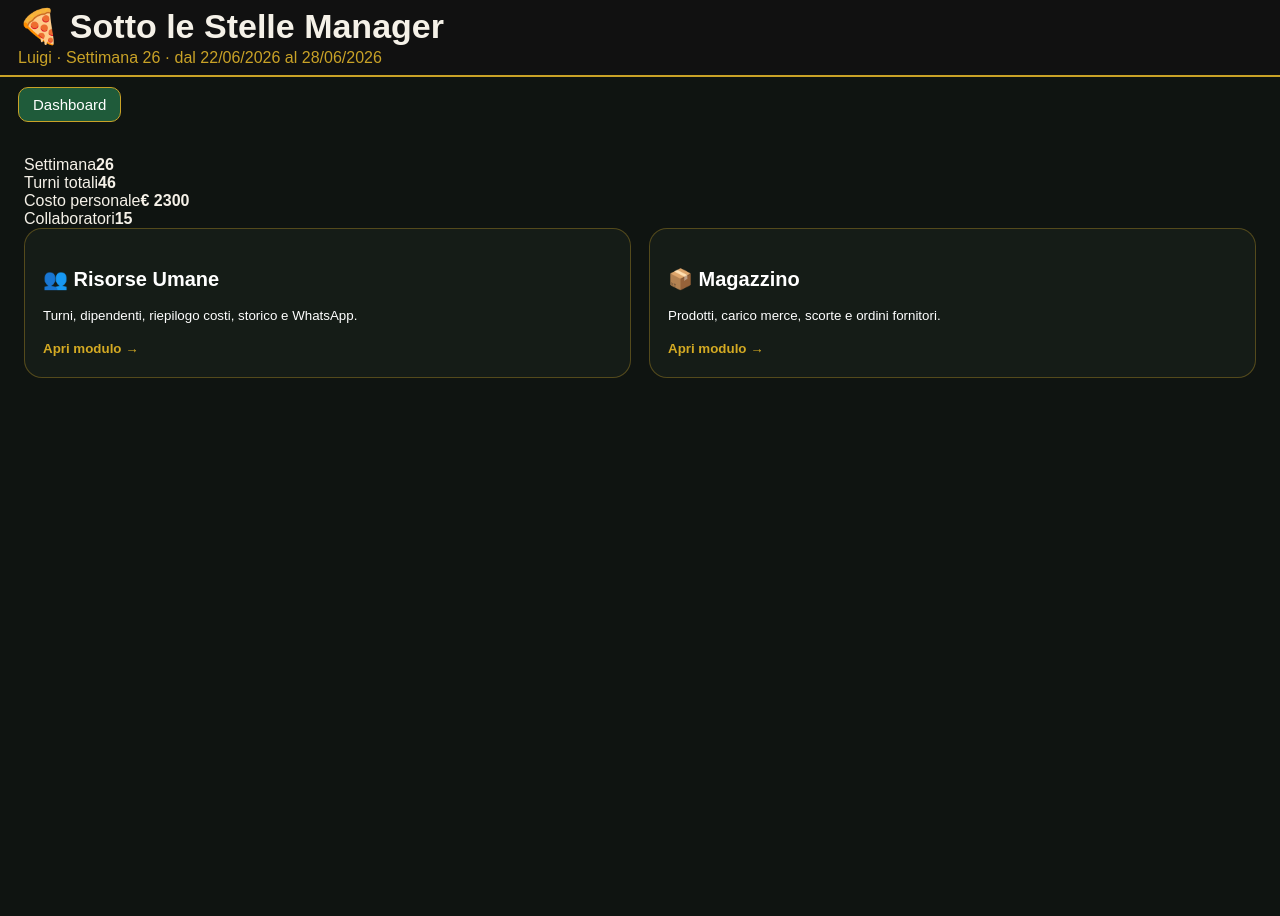
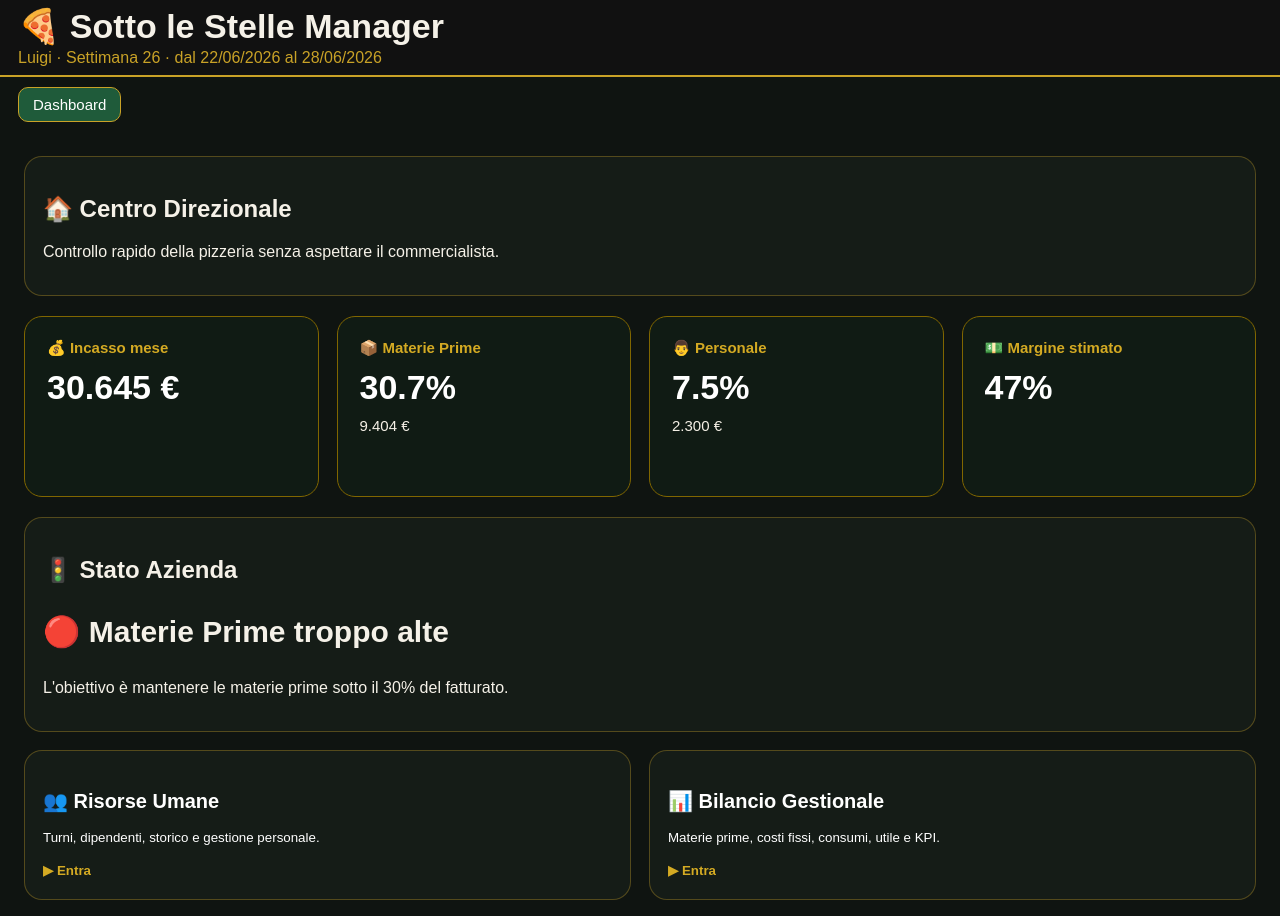
Before and after one commit to foodanddrinksrl/SottoLeStelleManager, a Next.js app: page / in a window 1280 px wide. Shown: the top 916 px of the page. Before the commit the page ends 800 px from the top, so only its background shows below. Built offline with nearby package versions, Linux system fonts and the light colour scheme.

Commit message:
V6.0 centro direzionale e controllo gestione

```diff
--- a/app/components/Dashboard.tsx
+++ b/app/components/Dashboard.tsx
@@ -4,35 +4,149 @@ export function Dashboard({
   week,
   onOpenCalendar,
   onOpenMagazzino,
+  onOpenBilancio,
 }: {
   totals: any;
   employeeCount: number;
   week: number;
   onOpenCalendar: () => void;
   onOpenMagazzino: () => void;
+  onOpenBilancio: () => void;
 }) {
+
+  const incasso = 30645;
+  const materiePrime = 9404;
+  const personale = totals?.costo || 2300;
+
+  const percMaterie = (materiePrime / incasso) * 100;
+  const percPersonale = (personale / incasso) * 100;
+  const utile = 47;
+
+  const euro = (v:number)=>
+    new Intl.NumberFormat("it-IT",{
+      style:"currency",
+      currency:"EUR",
+      maximumFractionDigits:0
+    }).format(v);
+
   return (
+
 <section>
+
+<div className="card">
+<h2>🏠 Centro Direzionale</h2>
+
+<p className="muted">
+Controllo rapido della pizzeria senza aspettare il commercialista.
+</p>
+
+</div>
+
 <div className="dashboard">
-        <div className="kpi gold"><span>Settimana</span><strong>{week}</strong></div>
-        <div className="kpi"><span>Turni totali</span><strong>{totals.turni}</strong></div>
-        <div className="kpi green"><span>Costo personale</span><strong>€ {totals.costo.toFixed(0)}</strong></div>
-        <div className="kpi"><span>Collaboratori</span><strong>{employeeCount}</strong></div>
+
+<div className="kpi">
+<span>💰 Incasso mese</span>
+<strong>{euro(incasso)}</strong>
+</div>
+
+<div className="kpi">
+<span>📦 Materie Prime</span>
+<strong>{percMaterie.toFixed(1)}%</strong>
+<small>{euro(materiePrime)}</small>
+</div>
+
+<div className="kpi">
+<span>👨 Personale</span>
+<strong>{percPersonale.toFixed(1)}%</strong>
+<small>{euro(personale)}</small>
+</div>
+
+<div className="kpi green">
+<span>💵 Margine stimato</span>
+<strong>{utile}%</strong>
+</div>
+
+</div>
+
+<div className="card">
+
+<h2>🚦 Stato Azienda</h2>
+
+<p style={{fontSize:30,fontWeight:800}}>
+
+{percMaterie<=30
+? "🟢 Situazione sotto controllo"
+: "🔴 Materie Prime troppo alte"}
+
+</p>
+
+<p className="muted">
+
+L'obiettivo è mantenere le materie prime sotto il 30% del fatturato.
+
+</p>
+
 </div>
 
 <div className="quick-grid">
-        <button className="card module-card module-button" onClick={onOpenCalendar}>
+
+<button
+className="card module-card module-button"
+onClick={onOpenCalendar}
+>
+
 <h2>👥 Risorse Umane</h2>
-          <p className="muted">Turni, dipendenti, riepilogo costi, storico e WhatsApp.</p>
-          <strong>Apri modulo →</strong>
+
+<p className="muted">
+
+Turni, dipendenti, storico e gestione personale.
+
+</p>
+
+<strong>▶ Entra</strong>
+
 </button>
 
-        <button className="card module-card module-button" onClick={onOpenMagazzino}>
-          <h2>📦 Magazzino</h2>
-          <p className="muted">Prodotti, carico merce, scorte e ordini fornitori.</p>
-          <strong>Apri modulo →</strong>
+<button
+className="card module-card module-button"
+onClick={onOpenBilancio}
+>
+
+<h2>📊 Bilancio Gestionale</h2>
+
+<p className="muted">
+
+Materie prime, costi fissi, consumi, utile e KPI.
+
+</p>
+
+<strong>▶ Entra</strong>
+
 </button>
+
 </div>
+
+<div className="card">
+
+<h2>📌 Settimana {week}</h2>
+
+<p className="muted">
+
+Collaboratori attivi
+
+<strong> {employeeCount}</strong>
+
+•
+
+Turni
+
+<strong> {totals.turni}</strong>
+
+</p>
+
+</div>
+
 </section>
+
   );
 }
--- a/app/globals.css
+++ b/app/globals.css
@@ -462,3 +462,52 @@ input {
     grid-template-columns: 1fr;
   }
 }
+.dashboard {
+  display: grid;
+  grid-template-columns: repeat(4, minmax(180px, 1fr));
+  gap: 18px;
+  margin: 20px 0;
+}
+
+.kpi {
+  background: #101b14;
+  border: 1px solid #806600;
+  border-radius: 18px;
+  padding: 22px;
+  color: #fff;
+  min-height: 135px;
+}
+
+.kpi span {
+  display: block;
+  color: #d4aa23;
+  font-size: 15px;
+  font-weight: 700;
+  margin-bottom: 12px;
+}
+
+.kpi strong {
+  display: block;
+  font-size: 34px;
+  line-height: 1.1;
+  color: #fff;
+}
+
+.kpi small {
+  display: block;
+  margin-top: 10px;
+  font-size: 15px;
+  color: #f5f0e6;
+}
+
+@media (max-width: 900px) {
+  .dashboard {
+    grid-template-columns: 1fr 1fr;
+  }
+}
+
+@media (max-width: 600px) {
+  .dashboard {
+    grid-template-columns: 1fr;
+  }
+}
--- a/app/page.tsx
+++ b/app/page.tsx
@@ -58,11 +58,7 @@ export default function Page() {
     localStorage.setItem('slm_v3_history', JSON.stringify(history));
   }, [employees, schedule, closed, dayRests, weekInfo, history]);
 
-  const summary = useMemo(
-    () => calculateSummary(schedule, closed, employees),
-    [schedule, closed, employees]
-  );
-
+  const summary = useMemo(() => calculateSummary(schedule, closed, employees), [schedule, closed, employees]);
   const totals = useMemo(() => calculateTotals(summary), [summary]);
 
   function addSelect(g: string, t: string, r: Reparto) {
@@ -159,15 +155,8 @@ export default function Page() {
             employeeCount={employees.length}
             week={weekInfo.week}
             onOpenCalendar={() => setTab('calendario')}
-            onOpenEmployees={() => setTab('dipendenti')}
-            onOpenSummary={() => setTab('riepilogo')}
-            onOpenHistory={() => setTab('storico')}
-            onOpenWhatsApp={() => setTab('whatsapp')}
-            onSaveTurno={saveTurno}
-            onReplicaSettimana={replicaSettimanaSuccessiva}
-            onPdfCollaboratori={() => exportPdf('collaboratori')}
-            onPdfDirezione={() => exportPdf('direzione')}
             onOpenMagazzino={() => setTab('magazzino')}
+            onOpenBilancio={() => setTab('bilancio')}
           />
         )}
 
@@ -213,6 +202,22 @@ export default function Page() {
 
         {tab === 'magazzino' && <MagazzinoSection />}
 
+        {tab === 'bilancio' && (
+          <section>
+            <div className="card">
+              <h2>📊 Controllo di Gestione</h2>
+              <p className="muted">Bilancio gestionale, KPI, costi, incassi e margini.</p>
+            </div>
+
+            <div className="card">
+              <h2>In costruzione</h2>
+              <p className="muted">
+                Qui inseriremo materie prime, personale, costi fissi, utile stimato e magazzino valorizzato.
+              </p>
+            </div>
+          </section>
+        )}
+
         {tab === 'impostazioni' && <SettingsSection />}
 
         <div className="print-only">
```
Lines whose indentation alone changed are shown as unchanged.
